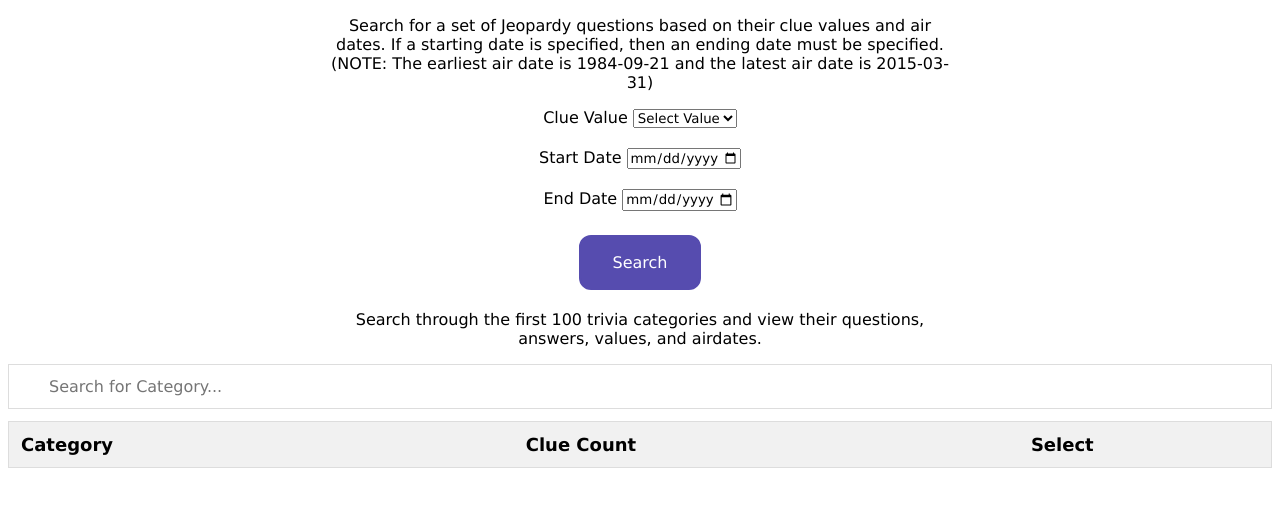
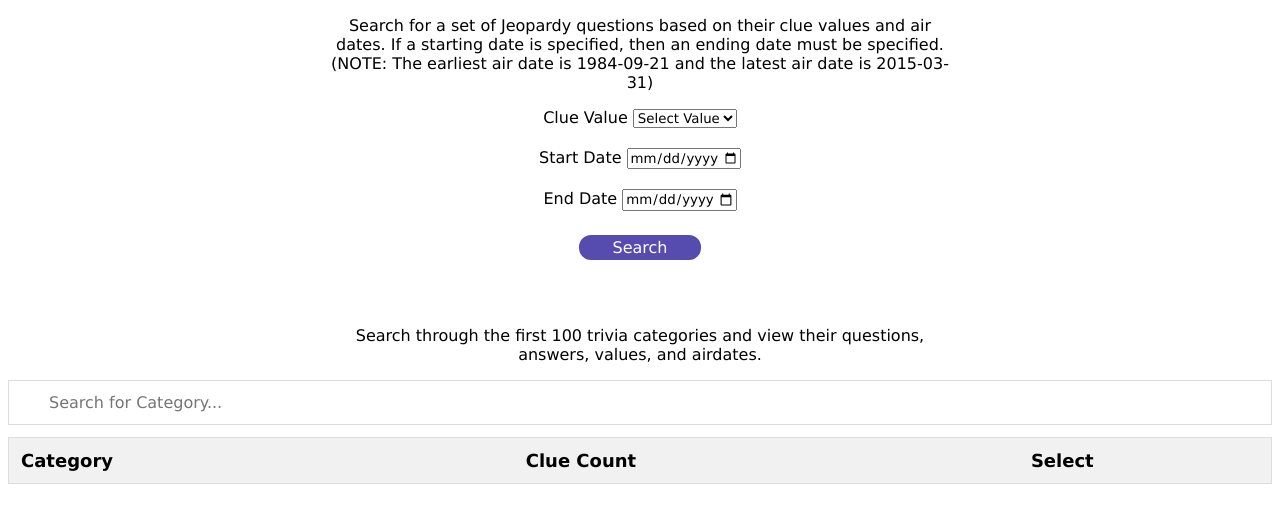
Before and after one commit to raymondzouu/jeopardy, a plain HTML site: page home.html in a window 1280 px wide. Shown: the part 122-644 px from the top of the page. Drawn offline with Linux system fonts and the light colour scheme; no server answers.

Commit message:
search button style

```diff
--- a/css/style.css
+++ b/css/style.css
@@ -1,19 +1,4 @@
-/* .button {
-    font: bold 11px Arial;
-    text-decoration: none;
-    background-color: #EEEEEE;
-    color: #333333;
-    padding: 2px 6px 2px 6px;
-    border-top: 1px solid #CCCCCC;
-    border-right: 1px solid #333333;
-    border-bottom: 1px solid #333333;
-    border-left: 1px solid #CCCCCC;
-    background-color: #8013ec;
-    border-color: #fff;
-    color: #fff;
-    text-align:center;
 
-  } */
 
   .startbutton {
     font-family: "Lucida Sans Unicode", "Lucida Grande", sans-serif;
@@ -31,10 +16,10 @@
     cursor: pointer;
   }
 
-  .startpage
+
   .searchbutton {
     padding: 1px 32px;
-    margin-bottom: 30px;
+    margin-bottom: 50px;
   }
 
   .homebutton {
```
